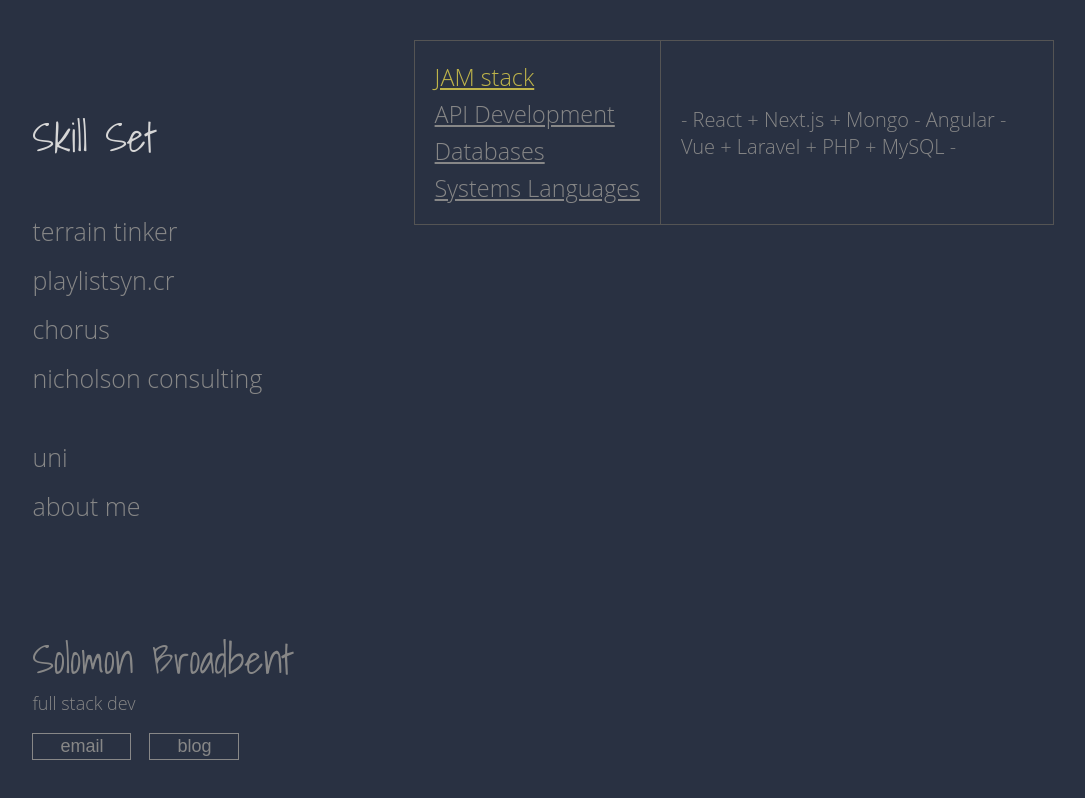
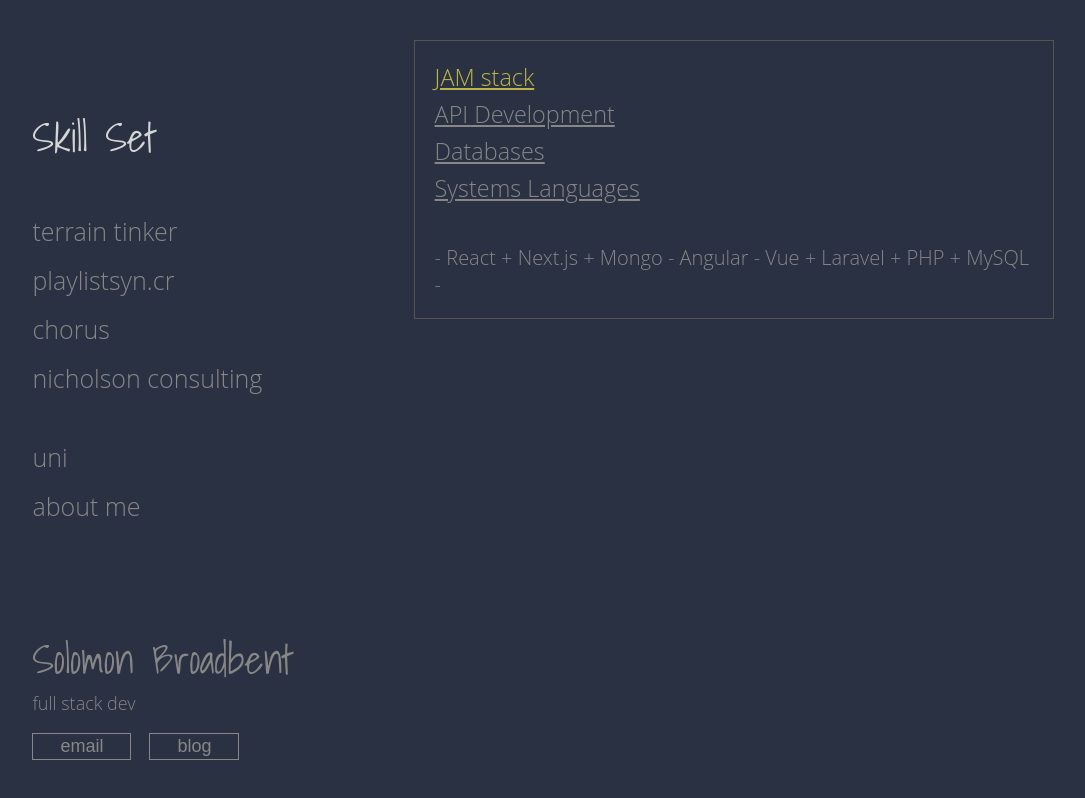
Before and after one commit to solomonbroadbent/personal-site, a Next.js app: page / in a window 1280 px wide. Shown: the whole page, without its empty margins (97-1182 px from the left). Built offline with nearby package versions, Linux system fonts and the light colour scheme.

Commit message:
pointless bullshit

```diff
--- a/components/NavLink.tsx
+++ b/components/NavLink.tsx
@@ -1,9 +1,9 @@
 import styles from '../styles/Home.module.css';
-import { ForwardedRef, forwardRef } from 'react';
+import { ForwardedRef, forwardRef, useCallback } from 'react';
 import { Section } from '../types/Section';
 import smoothScroll from 'smoothscroll-polyfill';
 
-export default forwardRef((props: { active: boolean; section: Section }, ref: ForwardedRef<HTMLHeadingElement>) => {
+const NavLink = (props: { active: boolean; section: Section }, ref: ForwardedRef<HTMLHeadingElement>) => {
 	// FIXME: additionalClasses fails if there are more than 1
 	const classes = `
 						${props.active ? styles['nav__link--active'] : ''}
@@ -12,7 +12,7 @@ export default forwardRef((props: { active: boolean; section: Section }, ref: Fo
 						hoverable
 					`;
 
-	const animatedScrollToSection = (): void => {
+	const animatedScrollToSection = useCallback((): void => {
 		// smooth scroll doesn't work on saf and probably edge and ie so needs to be poly-filled
 		// @NOTE might require requestAnimationFrame polyfill for some browsers according to docs
 		// @NOTE maybe better to put in _app.tsx in a useEffect?
@@ -20,11 +20,13 @@ export default forwardRef((props: { active: boolean; section: Section }, ref: Fo
 
 		// @ts-ignore TODO: handle properly
 		props.section.ref.current.scrollIntoView({ behavior: 'smooth' });
-	};
+	}, [props.section.ref.current]);
 
 	return (
 		<h1 key={props.section.urlName} className={classes} onClick={animatedScrollToSection} ref={ref}>
 			{props.section.name}
 		</h1>
 	);
-});
+};
+
+export default forwardRef(NavLink);
--- a/components/SectionStackComponent.tsx
+++ b/components/SectionStackComponent.tsx
@@ -16,10 +16,11 @@ const SectionStackComponent = ({ entries, initialActiveEntryName }: Props) => {
 	return (
 		<div className={styles.stack + ' bordered'}>
 			{/*// <div className={styles.stack}>*/}
-			<div className={styles['stack__entry-names'] + ' bordered--right'}>
+			<div className={styles['stack__entry-names']}>
 				{/* @ts-ignore TODO: fix typescript error */}
 				{entries.map(entry => (
 					<h3
+						key={entry.name}
 						className={
 							(entry.children ? ' hoverable ' + styles['stack__entry-names--clickable'] + ' ' : '') +
 							(activeEntryName === entry.name && entry.children
@@ -39,7 +40,9 @@ const SectionStackComponent = ({ entries, initialActiveEntryName }: Props) => {
 					.filter(entry => entry.children)
 					.map(entry => (
 						// TODO: think this needs to be in a useEffect
-						<div className={activeEntryName === entry.name ? '' : 'hidden'}>{entry.children}</div>
+						<div className={activeEntryName === entry.name ? '' : 'hidden'} key={entry.name}>
+							{entry.children}
+						</div>
 					))}
 			</div>
 		</div>
--- a/styles/Section.module.css
+++ b/styles/Section.module.css
@@ -9,17 +9,16 @@
 
 .stack {
 	height: max-content;
-	display: grid;
-	grid-template-columns: max-content 1fr;
+	display: flex;
+	flex-flow: row wrap;
 
 	/*background-color: var(--color-background-test-1);*/
 	margin-bottom: 1rem;
-
 }
 
 .stack__entry-names {
 	padding: 1rem;
-	width: max-content;
+	min-width: max-content;
 	display: inline-grid;
 	grid-gap: 0.25rem;
 	align-content: center;
@@ -36,8 +35,10 @@
 }
 
 .stack__entries {
-	width: 100%;
+	/*min-width: 50px;*/
+	margin: auto;
 	padding: 1rem;
+
 	display: inline-grid;
 	place-items: center;
 }
```
Also changed, not shown: 1 other file (tests, documents, lock files or other folders).
